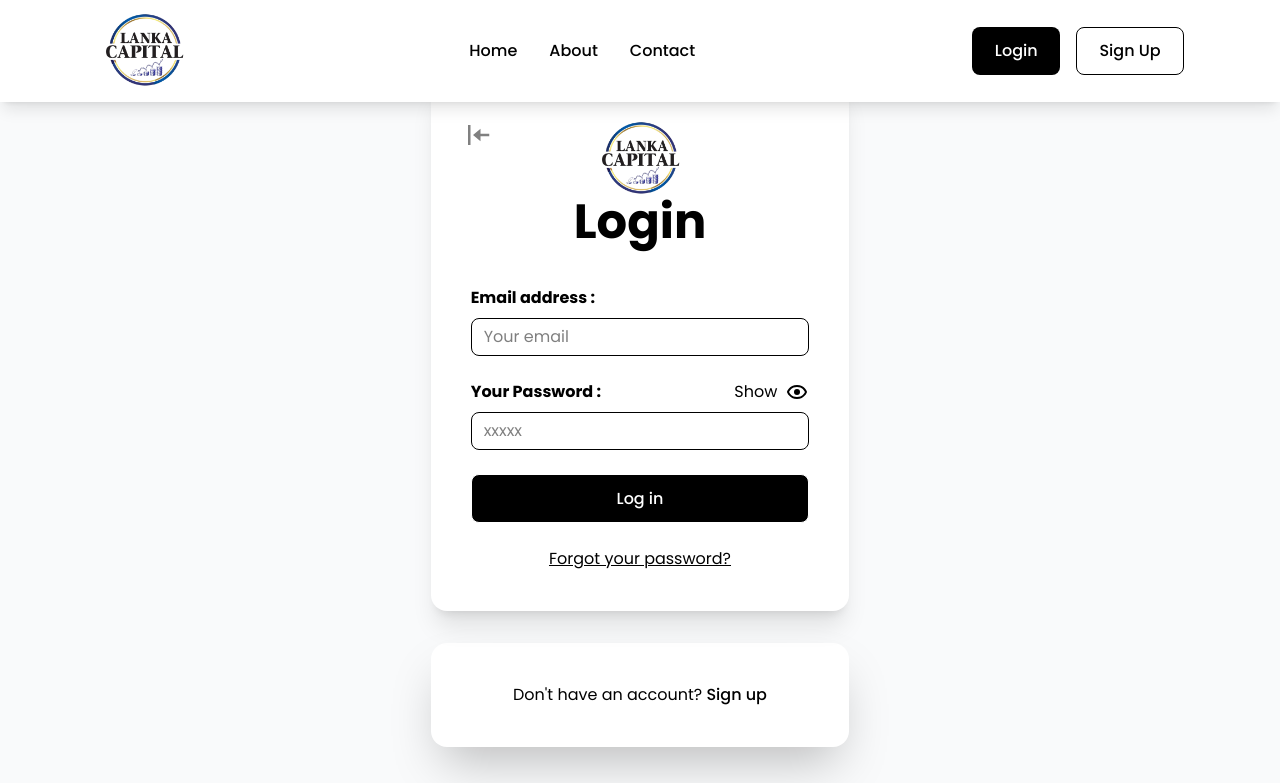
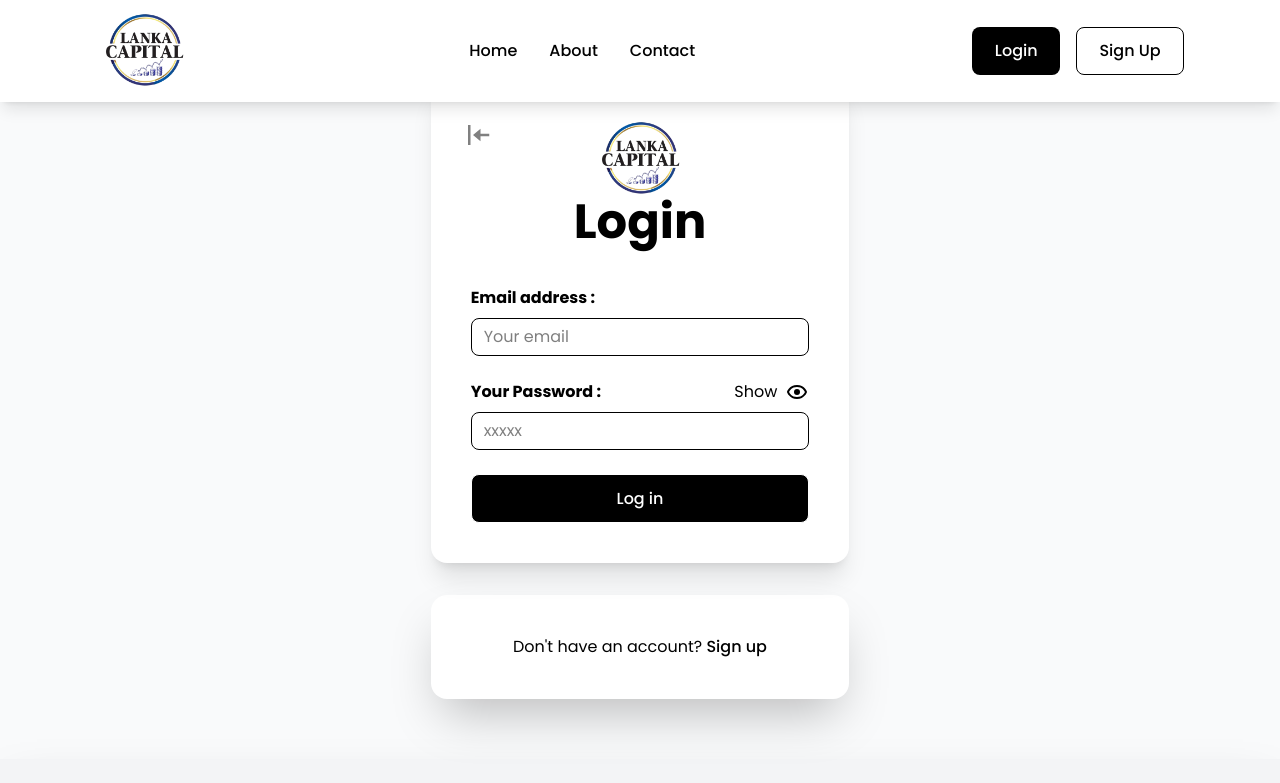
Before and after one commit to chira0001/LankaCapital_ERP_Web, a React (Vite) app in the folder client/: page /login in a window 1280 px wide. Shown: the top 783 px of the page. Built offline with nearby package versions, Linux system fonts and the light colour scheme.

Commit message:
removed change password

```diff
--- a/client/src/pages/Login/Login.jsx
+++ b/client/src/pages/Login/Login.jsx
@@ -118,7 +118,7 @@ const Login = () => {
                     </div>
 
                     <button className='border w-full px-4 py-4 bg-black text-white' onClick={login}>Log in</button>
-                    <span className='underline cursor-pointer'>Forgot your password?</span>
+                    {/* <span className='underline cursor-pointer'>Forgot your password?</span> */}
                 </div>
 
                 <div className='flex bg-white flex-col items-center justify-center md:w-1/3 shadow-2xl p-10 rounded-2xl gap-6'>
```
